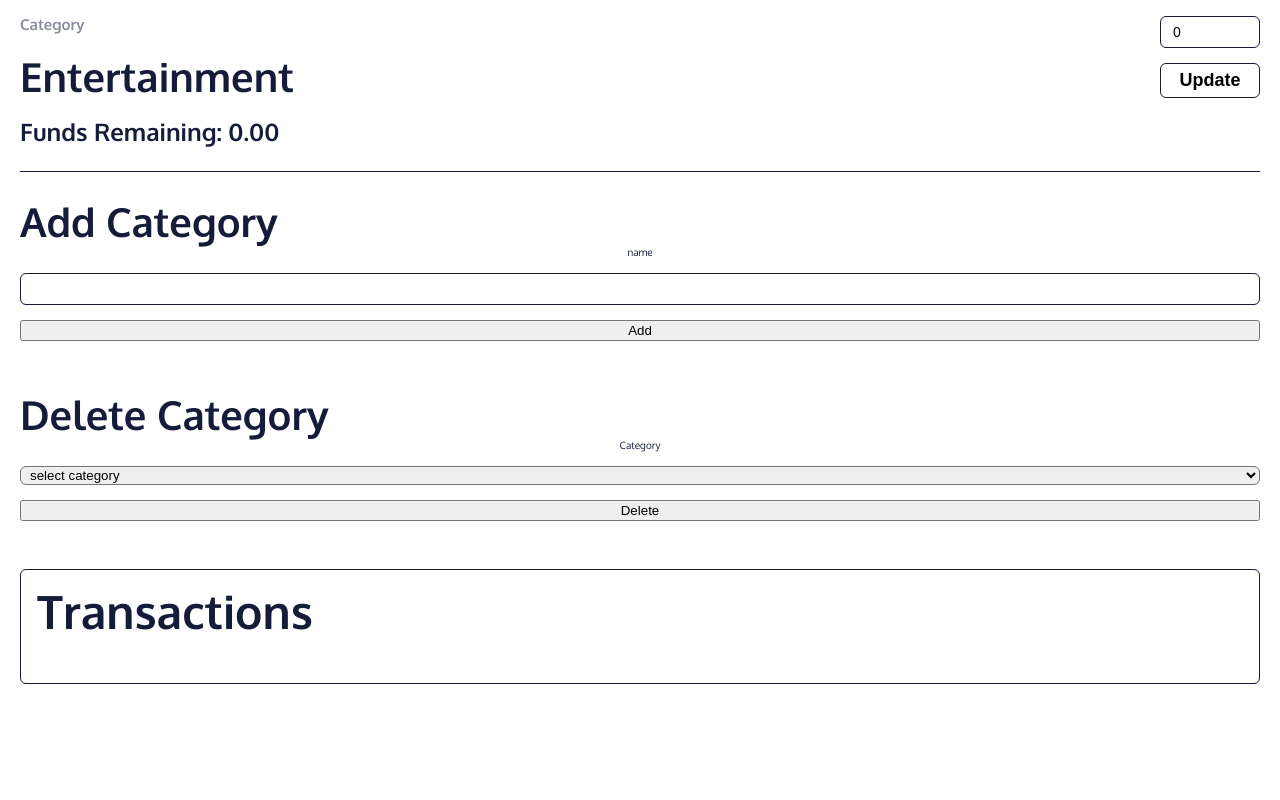
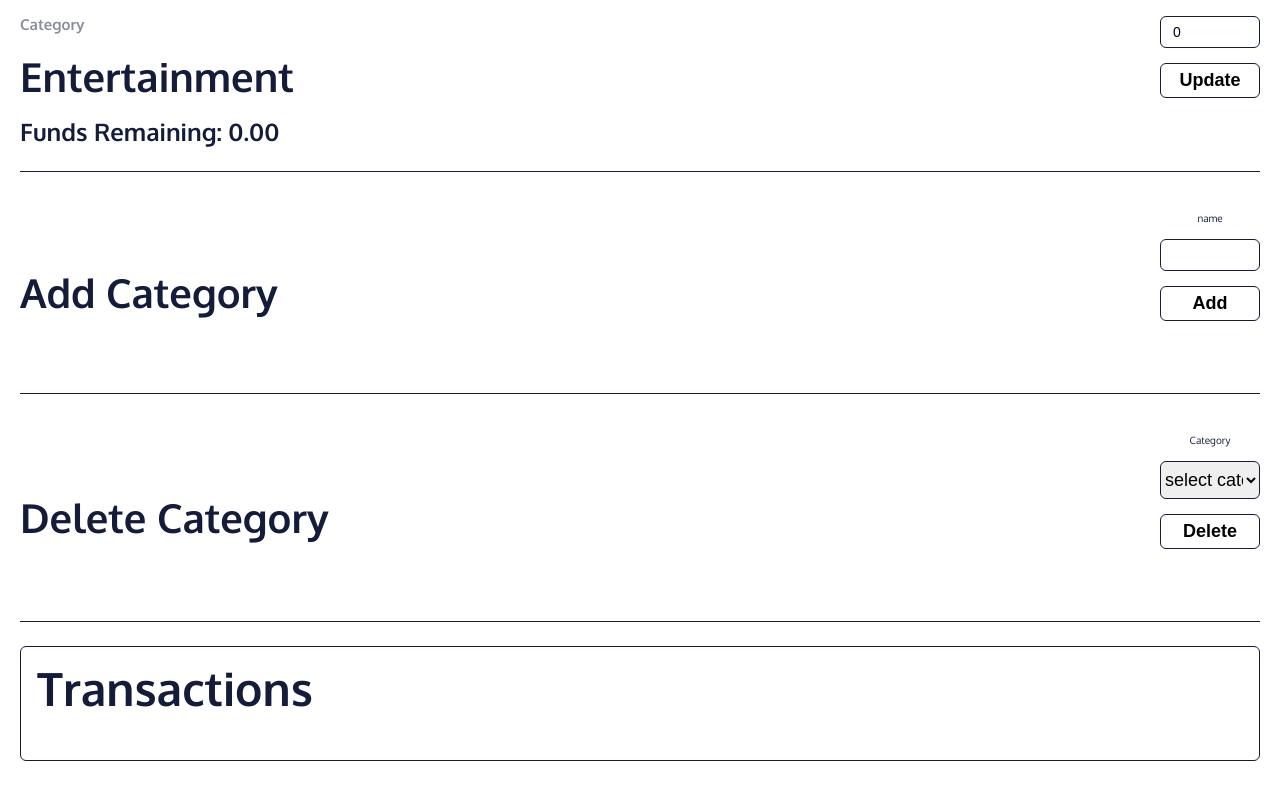
Before and after one commit to E-D-Richard/budget-tracker-webbapp, a React (Create React App) app: page / in a window 1280 px wide. Shown: the part 1701-2501 px from the top of the page. Built offline with nearby package versions, Linux system fonts and the light colour scheme.

Commit message:
update styles

```diff
--- a/src/components/customizeCategories/customizeCategories.css
+++ b/src/components/customizeCategories/customizeCategories.css
@@ -0,0 +1,44 @@
+#customize-categories #add-category,
+#customize-categories #delete-category {
+  display: flex;
+  align-items: center;
+  justify-content: space-between;
+  column-gap: 50px;
+  margin-bottom: 24px;
+  list-style: none;
+  padding: 16px 0px 24px 0px;
+  border-bottom: solid 1px var(--main-text-color);
+}
+
+#customize-categories form > * {
+  max-width: 100px;
+}
+
+#delete-category select {
+  padding: 7px 0;
+  border-radius: 6px;
+  border: solid 1.5px #141c3a;
+  font-size: 18px;
+}
+
+#delete-category select option {
+    font-size: 26px;
+  }
+
+#customize-categories button {
+  padding: 6px 12px;
+  border-radius: 6px;
+  border: solid 1px #141c3a;
+  font-size: 18px;
+  font-weight: bold;
+  background: var(--white);
+  cursor: pointer;
+}
+
+#add-category button:hover,
+#add-category button:focus,
+#delete-category select:hover,
+#delete-category select:focus {
+  background-color: #141c3a;
+  color: #ffffff;
+}
```
